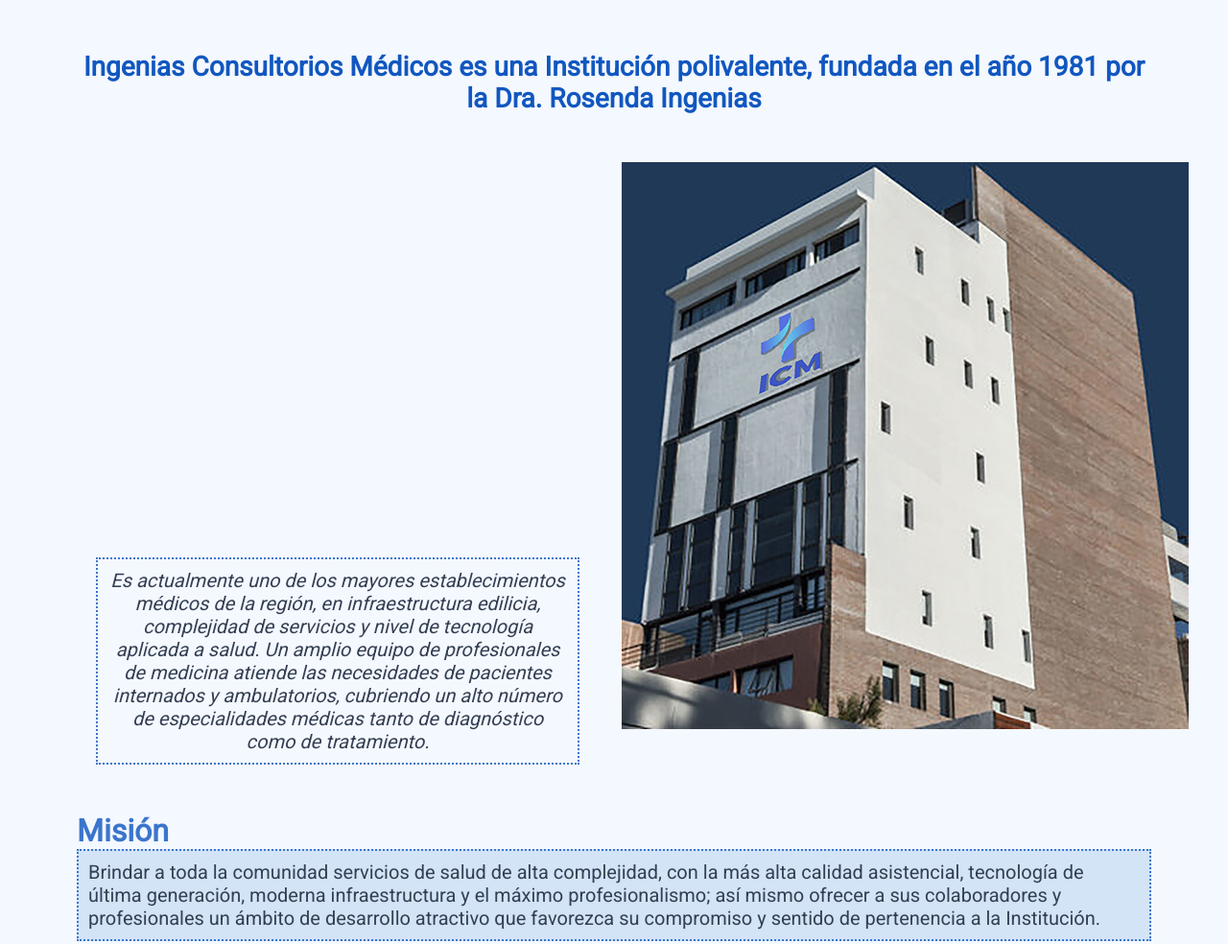
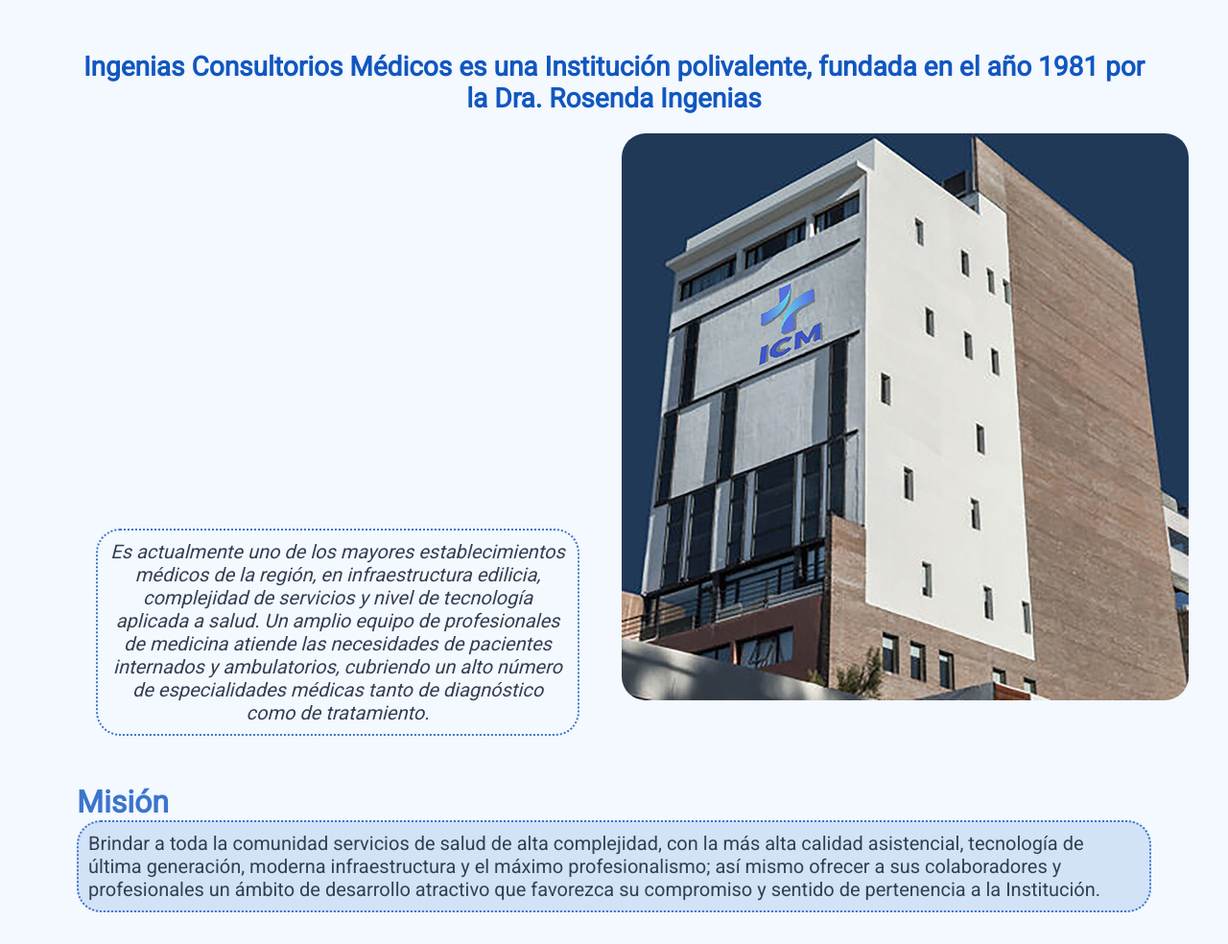
Before and after one commit to lucianasanabria/proyectoConsultorios, a plain HTML site: page nosotros.html in a window 1280 px wide. Shown: the part 300-1284 px from the top of the page at 96% size. Drawn offline with Linux system fonts and the light colour scheme.

Commit message:
Cambios en Nosotros Incompleto

```diff
--- a/styles.css
+++ b/styles.css
@@ -3,6 +3,7 @@
     padding: 0;
 }
 
+/* header */
 header{
     margin-top: 20px;
     margin-left: 80px;
@@ -15,6 +16,7 @@
 .logoIcm{
     margin-bottom: 20px;
 }
+/* fin header */
 
 body{
     display: grid;
@@ -41,7 +43,6 @@
 }
 
 
-
 h3{
     color: #303235;
     height: 40px;
@@ -54,9 +55,11 @@
 
 }
 
+/* página sobre nosotros */
 .parrafosNosotros{
     background-color: rgba(139, 181, 229, 0.315);
     font-size: 20px;
+    border-radius: 25px;
 
 }
 
@@ -65,15 +68,19 @@
     font-size: 20px;
     margin-top: 50px;
     text-align: center;
+    border-radius: 25px;d
 
 }
 
 #imagenNosotros{
-    padding-top: 30px;
+    /* padding-top: 30px; */
     display: block;
     text-align: center;
+    border-radius: 25px;
 }
+/* fin pagina sobre nosotros */
 
+/* footer */
 footer{
     background-color: #3b75cc;
 }
@@ -86,6 +93,7 @@
 .redes{
     width: 2%;
 }
+/* fin de footer */
 
 /* paginaProfesionales */
 
@@ -169,13 +177,11 @@
     padding-bottom: 10px;
     padding-top: 30px;
 
-
 }
 
 #derecha{
     padding-bottom: 10px;
     padding-top: 30px;
-
 
 }
 
```
